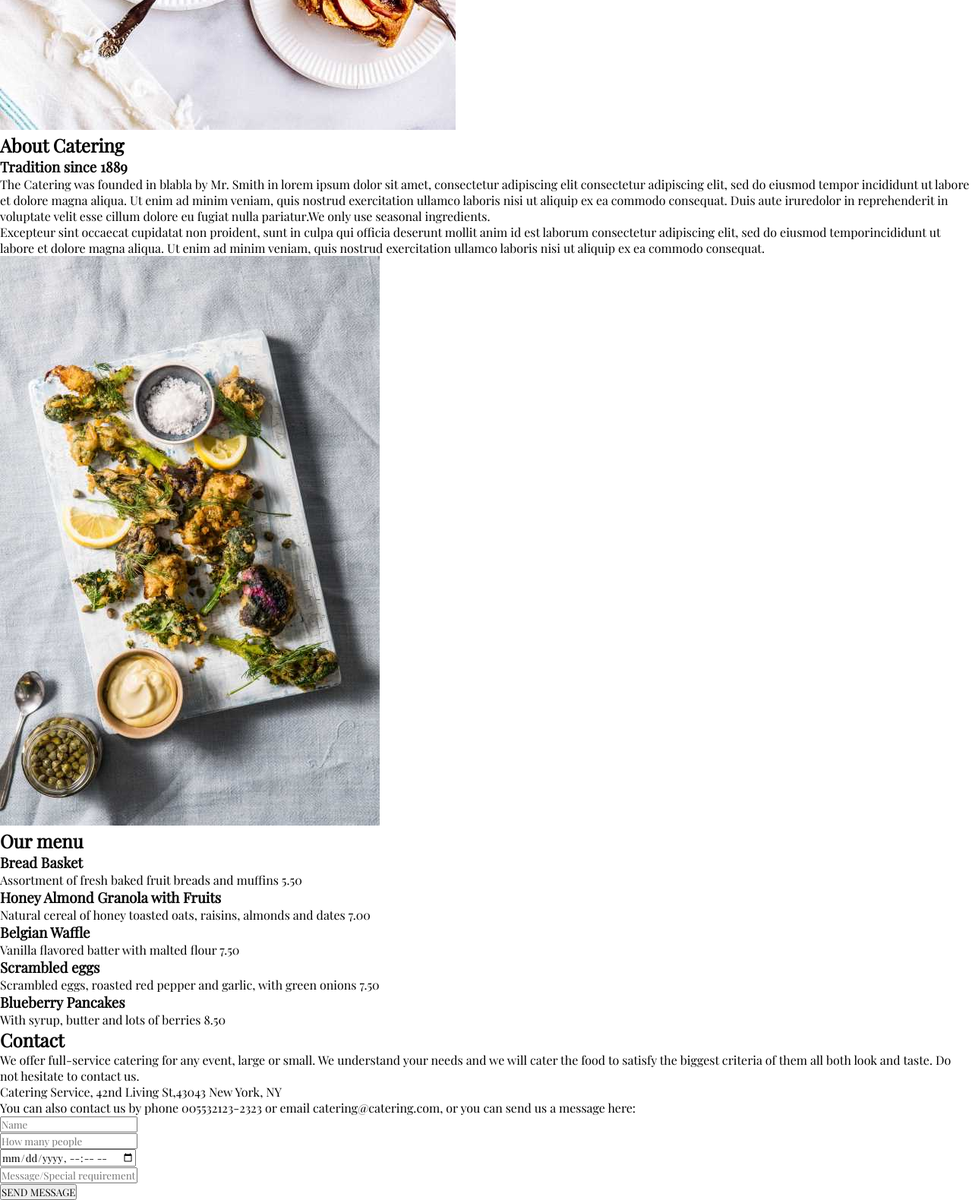
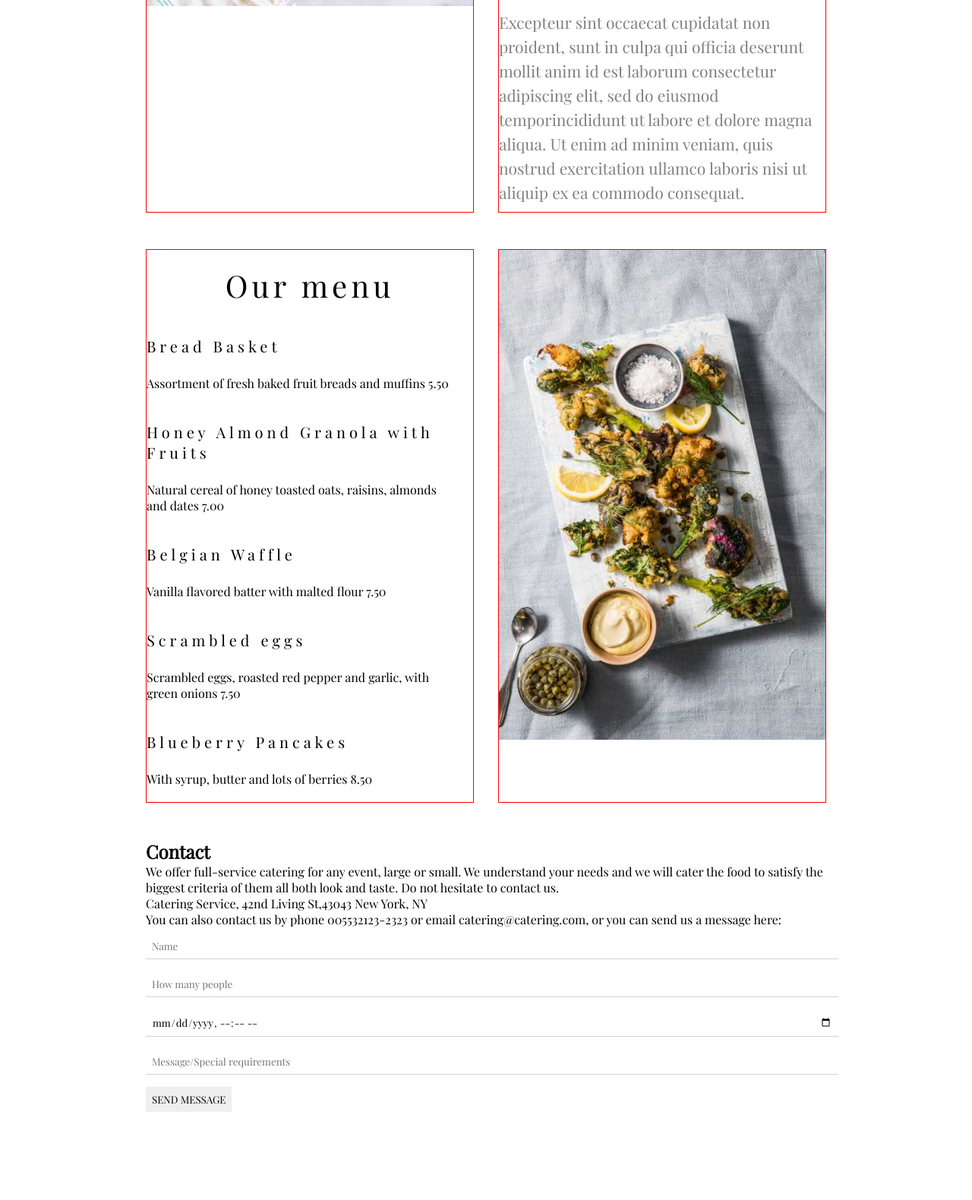
Before and after one commit to Aethuzad/maquette_resto, a plain HTML site: page index.html in a window 1280 px wide. Shown: the part 1194-2774 px from the top of the page at 76% size. After the commit the page ends 2714 px from the top, so only its background shows below. Drawn offline with Linux system fonts and the light colour scheme.

Commit message:
Ajout de divers styles css

```diff
--- a/assets/css/style.css
+++ b/assets/css/style.css
@@ -11,6 +11,10 @@
     margin: 0;
     padding: 0;
     font-family: "playfairDR", serif;
+}
+
+img,input {
+    width: 100%;
 }
 
 body {
@@ -69,4 +73,89 @@ li {
 h1 {
     padding: 1rem;
     font-family: "playfairDR";
+    font-weight: 400;
+    letter-spacing: 5px;
 }
+
+/* MAIN */
+/* SECTION */
+
+#about,
+#menu {
+    display: flex;
+    justify-content: space-between;
+    width: 70%;
+    margin: 3rem auto;
+}
+
+#about div,#menu div {
+    border: 1px red solid;
+    width: 48%;
+}
+
+#about span {
+    background-color: lightgrey;
+}
+
+#about h2,
+#about h3,
+#menu h2{
+    text-align: center;
+}
+
+#about h2,#menu h2{
+    letter-spacing: 5px;
+    padding: 20px;
+    font-size: 40px;
+    font-weight: 400;
+}
+
+#about h3,#menu h3{
+    padding: 20px 20px 5px 0px;
+    letter-spacing: 5px;
+    font-weight: 200;
+    font-size: 20px;
+}
+
+#about p{
+    font-size: 21px;
+    padding: 10px 0;
+    line-height: 32px;
+}
+
+#about .premier_p {
+    font-weight: 500;
+    margin: .5rem 0;
+}
+
+#about .second_p {
+    font-weight: 100;
+    color: gray;
+}
+
+#menu {
+    display: flex;
+    flex-direction: row-reverse;
+}
+
+#menu p{
+    padding: 20px 20px 20px 0px;
+}
+
+/* A COMPLETER PLUS TARD */
+
+#contact{
+    width: 70%;
+    margin: 3rem auto;
+}
+
+#contact input{
+    border: none;
+    border-bottom: 0.5px lightgray solid;
+    padding: 0.5rem;
+    margin: 0.5rem 0;
+}
+#contact .send{
+    width: fit-content;
+    border: none;
+}
```
